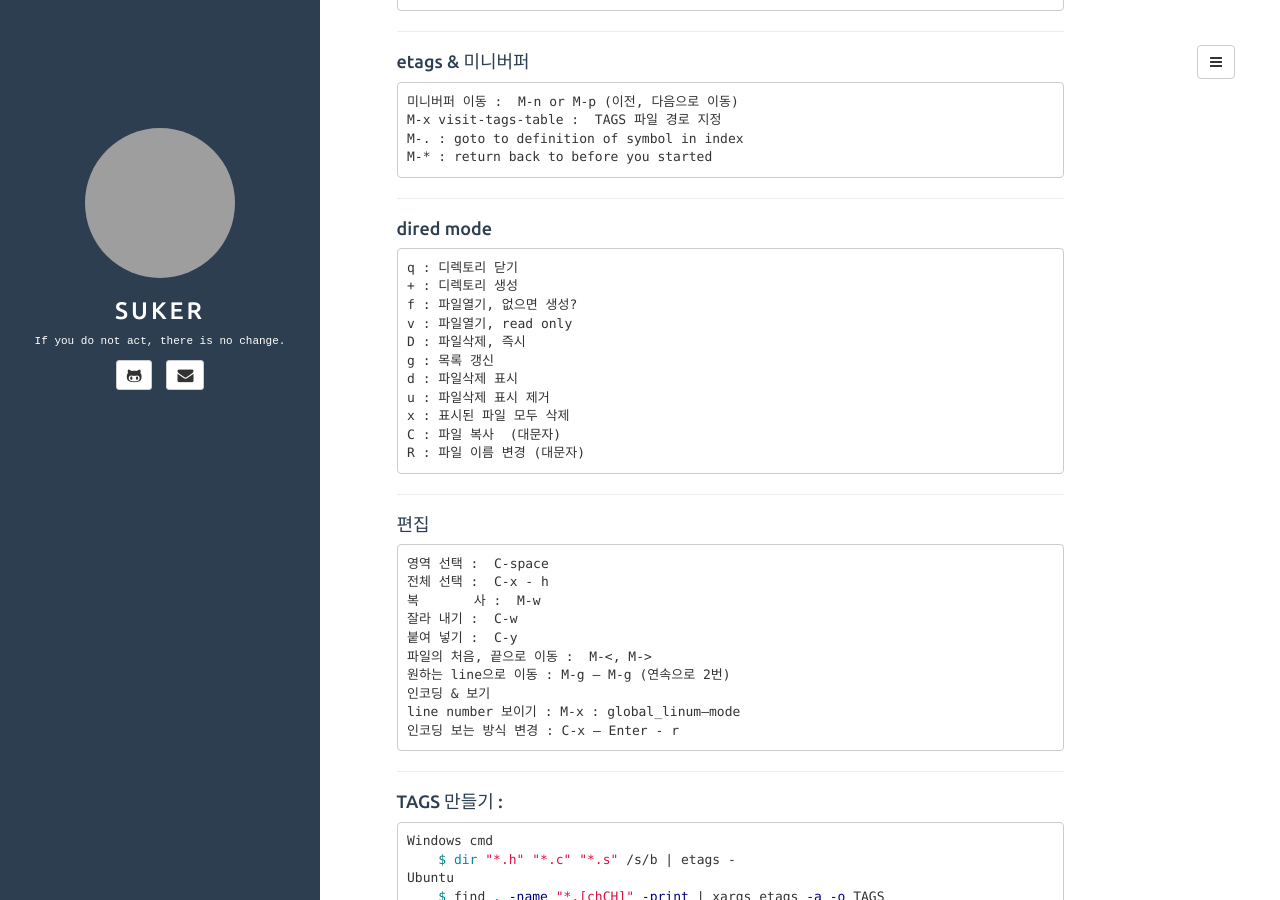
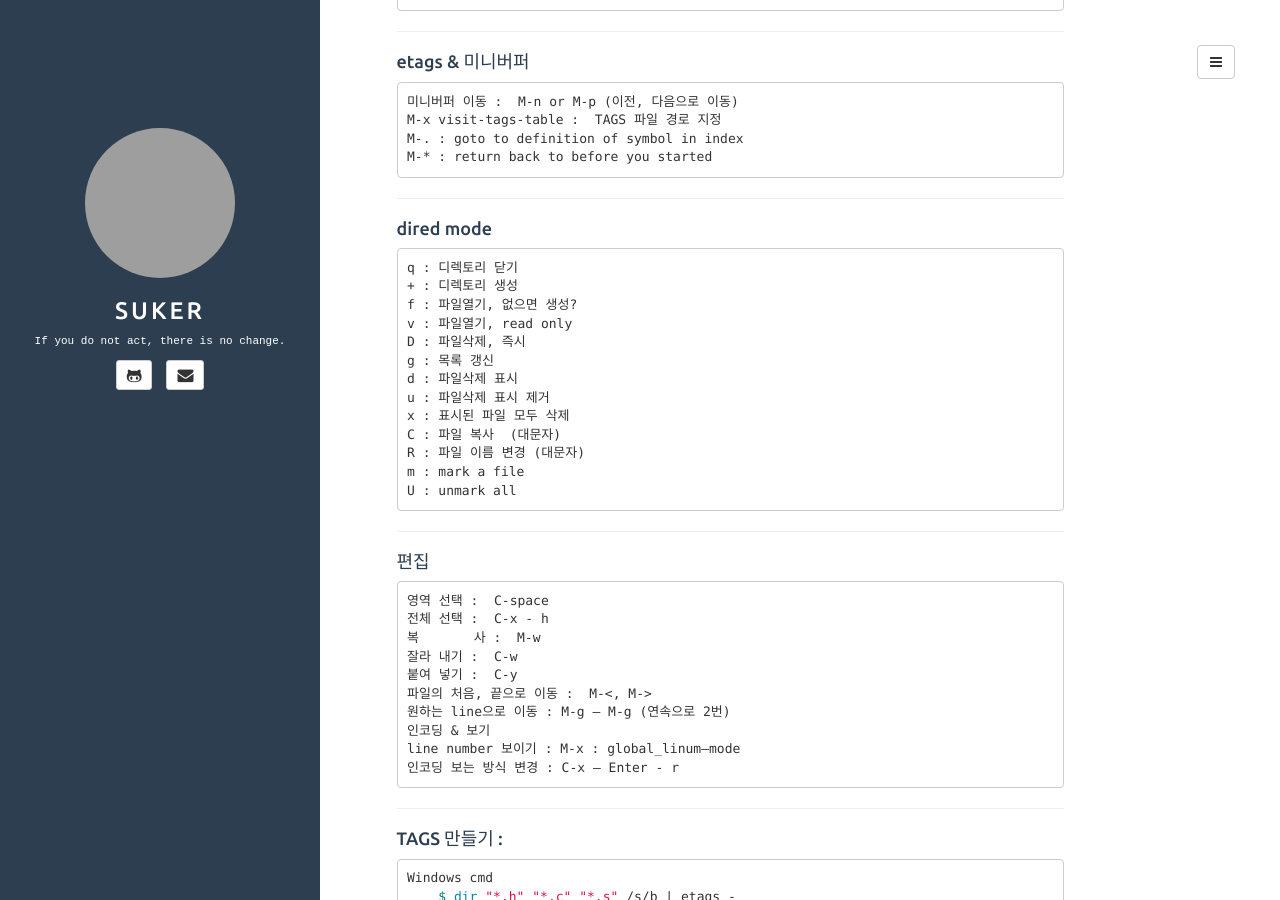
Before and after one commit to kchhero/kchhero.github.io, a Jekyll site: the page built from _posts/2017-02-09-emacs-key.md, in a window 1280 px wide and 900 px high, scrolled down 1136 px. Built offline with Jekyll 4.4.1, drawn with Linux system fonts in a browser that asks for light colours; grey boxes are pictures that could not be loaded.

Commit message:
update 2017-02-09-emacs-key.md

```diff
--- a/_posts/2017-02-09-emacs-key.md
+++ b/_posts/2017-02-09-emacs-key.md
@@ -1,8 +1,8 @@
 ---
-title: 'emacs 단축키 정리'
+category: Tools
 layout: post
 tags: emacs
-category: Tools
+title: 'emacs 단축키 정리'
 ---
 - 나름 정리해본 Emacs 단축키
 
@@ -81,6 +81,8 @@ category: Tools
 	x : 표시된 파일 모두 삭제
 	C : 파일 복사  (대문자)
 	R : 파일 이름 변경 (대문자)
+	m : mark a file
+	U : unmark all
 
 ---
 
```
